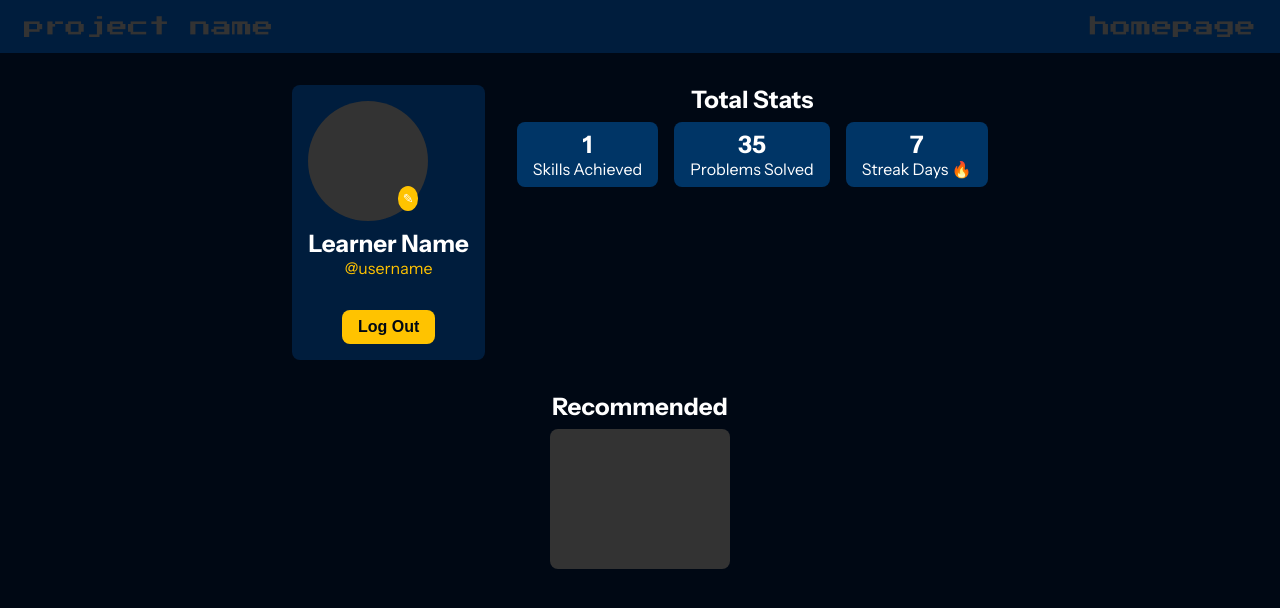
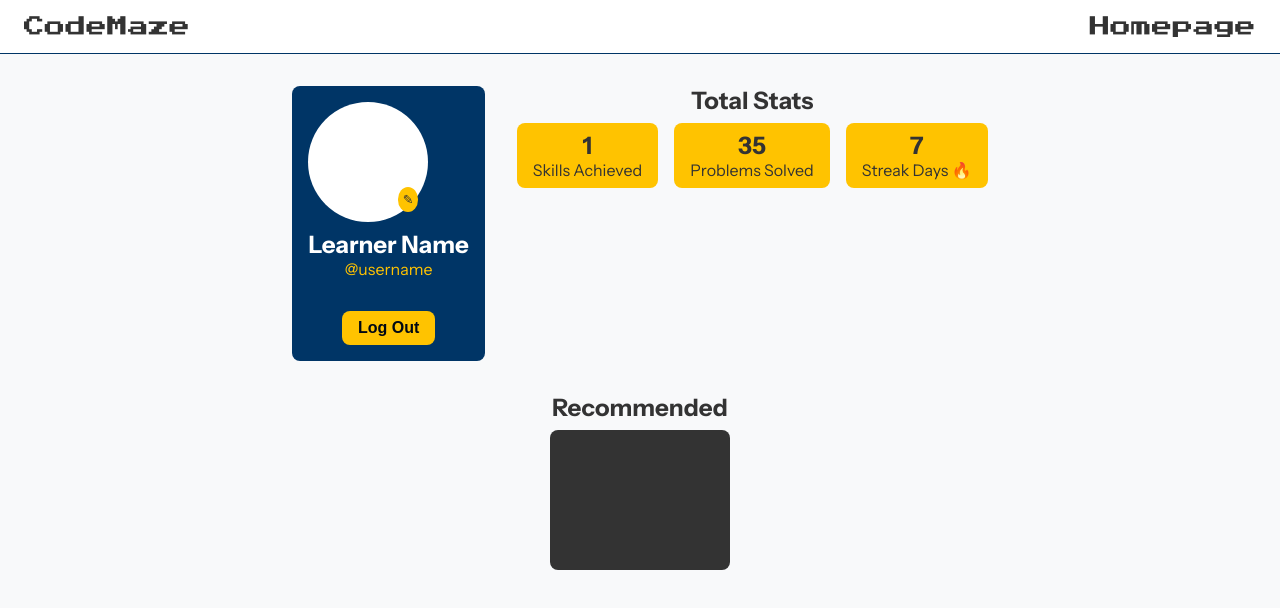
Before and after one commit to uditagowdety/Coding-Comm-Submission, a React (Vite) app in the folder frontend/: page /dashboard in a window 1280 px wide. Shown: the top 608 px of the page. Built offline with nearby package versions, Linux system fonts and the light colour scheme.

Commit message:
refactor: update Dashboard component styles for light mode and improve text contrast

```diff
--- a/frontend/src/components/Dashboard/Dashboard.jsx
+++ b/frontend/src/components/Dashboard/Dashboard.jsx
@@ -7,8 +7,8 @@ const Dashboard = () => {
     <div className="dashboard-container">
       {/* Header */}
       <div className="dashboard-header">
-        <Link to="/" className="header-item">project name</Link>
-        <Link to="/homepage" className="header-item">homepage</Link>
+        <Link to="/" className="header-item">CodeMaze</Link>
+        <Link to="/homepage" className="header-item">Homepage</Link>
       </div>
 
       {/* Dashboard Content */}
--- a/frontend/src/components/Dashboard/dashboard.css
+++ b/frontend/src/components/Dashboard/dashboard.css
@@ -8,8 +8,8 @@
 /* Main Container */
 .dashboard-container {
     font-family: var(--font-body);
-    background-color: var(--dark-blue-1);
-    color: var(--text-light);
+    background-color: var(--background-color); /* Light mode background */
+    color: var(--text-dark); /* Dark text for contrast */
     height: 100vh;
     display: flex;
     flex-direction: column;
@@ -23,12 +23,13 @@
     display: flex;
     justify-content: space-between;
     padding: var(--padding-medium) var(--padding-large);
-    background-color: var(--dark-blue-2);
+    background-color: var(--text-light); /* Light header */
+    border-bottom: 1px solid var(--blue);
 }
 
 .header-item {
     font-size: 1.3rem;
-    color: var(--text-light);
+    color: var(--text-dark); /* Dark text for contrast */
     font-family: var(--font-heading);
     text-decoration: none;
 }
@@ -52,7 +53,7 @@
     display: flex;
     flex-direction: column;
     align-items: center;
-    background-color: var(--dark-blue-2);
+    background-color: var(--blue);
     padding: var(--padding-medium);
     border-radius: var(--border-radius);
 }
@@ -65,7 +66,7 @@
     width: 120px;
     height: 120px;
     border-radius: 50%;
-    background-color: var(--text-dark);
+    background-color: var(--text-light);
     margin-bottom: var(--padding-small);
     position: relative;
 }
@@ -84,6 +85,7 @@
 .learner-name {
     font-size: 1.5rem;
     font-weight: bold;
+    color: var(--text-light);
 }
 
 .learner-username {
@@ -127,7 +129,7 @@
 
 .stat-box {
     text-align: center;
-    background-color: var(--blue);
+    background-color: var(--yellow-1);
     padding: var(--padding-small) var(--padding-medium);
     border-radius: var(--border-radius);
 }
```
